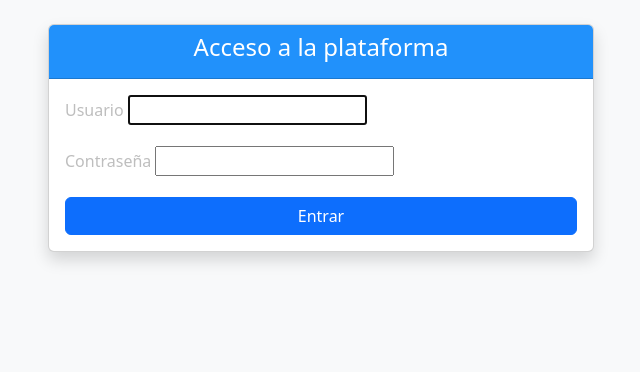
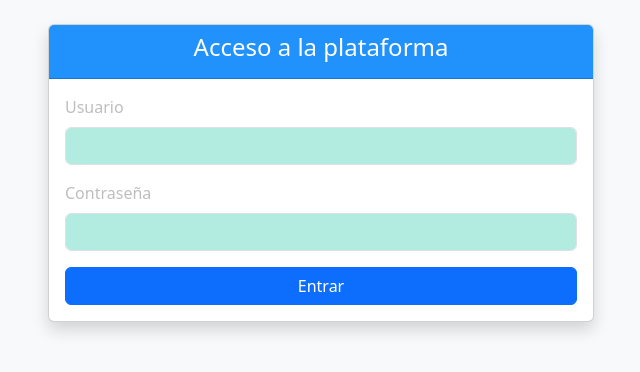
Before and after one commit to IvanSolis2003/cftSanAgustin_eventos, a Django app: page /login/ in a window 1280 px wide. Shown: the part 88-460 px from the top of the page, without its empty margins (319-959 px from the left). Run offline with Django 5.2, Linux system fonts and the light colour scheme.

Commit message:
se alineó el login, los inputs y se normalizó.

```diff
--- a/eventos/templates/eventos/login.html
+++ b/eventos/templates/eventos/login.html
@@ -15,11 +15,13 @@
           {% csrf_token %}
           <div class="mb-3">
             <label for="id_username" class="form-label">Usuario</label>
-            {{ form.username }}
+            <input type="text" name="username" id="id_username" class="form-control"
+                   style="background-color: var(--color-input-bg); color: var(--color-input-text);" required>
           </div>
           <div class="mb-3">
             <label for="id_password" class="form-label">Contraseña</label>
-            {{ form.password }}
+            <input type="password" name="password" id="id_password" class="form-control"
+                   style="background-color: var(--color-input-bg); color: var(--color-input-text);" required>
           </div>
           <button type="submit" class="btn btn-primary w-100">Entrar</button>
         </form>
```
